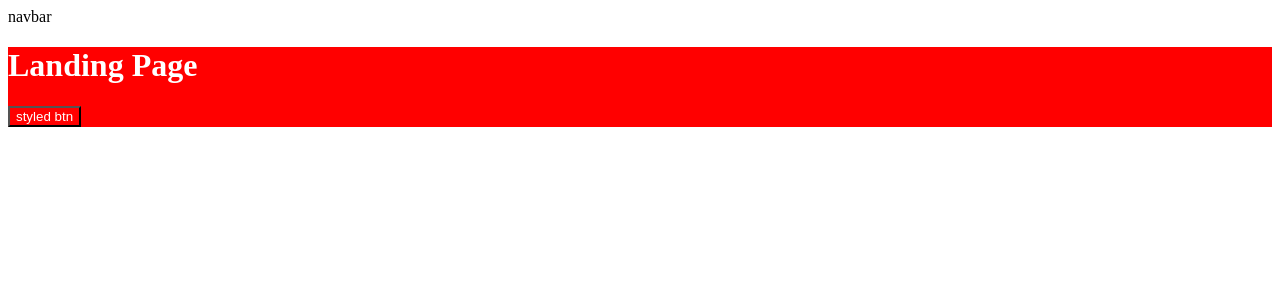
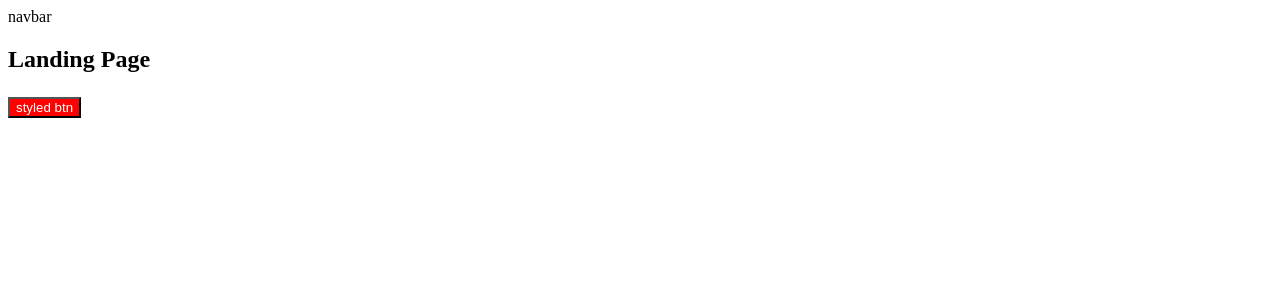
Before and after one commit to yassineachour92/mern-jobify, a React (Vite) app: page / in a window 1280 px wide. Shown: the top 300 px of the page. Built offline with nearby package versions, Linux system fonts and the light colour scheme.

Commit message:
refacto(landing): sortir le wrapper style dans un fichier

```diff
--- /dev/null
+++ b/src/assets/wrappers/LandingPage.ts
@@ -0,0 +1,55 @@
+import styled from "styled-components";
+
+
+export const StyledButton = styled.button`
+  background-color: red;
+  color: white;
+`;
+
+export const StyledWrapper = styled.section`
+  nav {
+    width: var(--fluid-width);
+    max-width: var(--max-width);
+    margin: 0 auto;
+    height: var(--nav-height);
+    display: flex;
+    align-items: center;
+  }
+  .page {
+    min-height: calc(100vh - var(--nav-height));
+    display: grid;
+    align-items: center;
+    margin-top: -3rem;
+  }
+  h1 {
+    font-weight: 700;
+    span {
+      color: var(--primary-500);
+    }
+    margin-bottom: 1.5rem;
+  }
+  p {
+    line-height: 2;
+    color: var(--text-secondary-color);
+    margin-bottom: 1.5rem;
+    max-width: 35em;
+  }
+  .register-link {
+    margin-right: 1rem;
+  }
+  .main-img {
+    display: none;
+  }
+  .btn {
+    padding: 0.75rem 1rem;
+  }
+  @media (min-width: 992px) {
+    .page {
+      grid-template-columns: 1fr 400px;
+      column-gap: 3rem;
+    }
+    .main-img {
+      display: block;
+    }
+  }
+`;
--- a/src/pages/Landing.tsx
+++ b/src/pages/Landing.tsx
@@ -1,29 +1,14 @@
 import React from "react";
-import styled from "styled-components";
-
-const StyledButton = styled.button`
-  background-color: red;
-  color: white;
-`;
+import { StyledButton, StyledWrapper } from "../assets/wrappers/LandingPage";
 
 const Landing = () => {
   return (
-    <Wrapper>
+    <StyledWrapper>
       <h1> Landing Page </h1>
       <StyledButton>styled btn</StyledButton>
-    </Wrapper>
+    </StyledWrapper>
   );
 };
 
-const Wrapper = styled.div`
-  background-color: red;
-  h1 {
-    color: white;
-  }
-  .content {
-    background: blue;
-    color: yellow;
-  }
-`;
 
 export default Landing;
```
